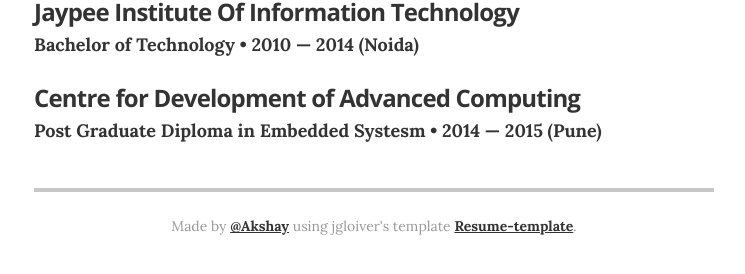
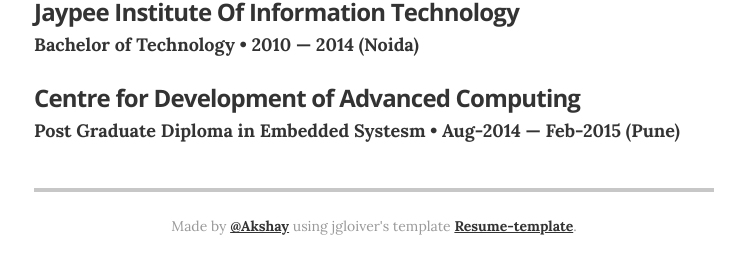
Before and after one commit to akshayj398p/akshayj398p.github.io, a Jekyll site: the page built from index.html, in a window 1280 px wide and 900 px high, scrolled down 1692 px. Shown: the part 615-889 px from the top of the window, without its empty margins (266-1011 px from the left). Built offline with Jekyll 4.4.1, drawn with Linux system fonts in a browser that asks for light colours.

Commit message:
Update education.yml

```diff
--- a/_data/education.yml
+++ b/_data/education.yml
@@ -6,6 +6,6 @@
 
 - degree: Post Graduate Diploma in Embedded Systesm
   uni: Centre for Development of Advanced Computing
-  year: 2014 &mdash; 2015 (Pune)
+  year: Aug-2014 &mdash; Feb-2015 (Pune)
   # award: Most likely to succeed
   # summary: You can choose to have either a single or multiple awards
```
